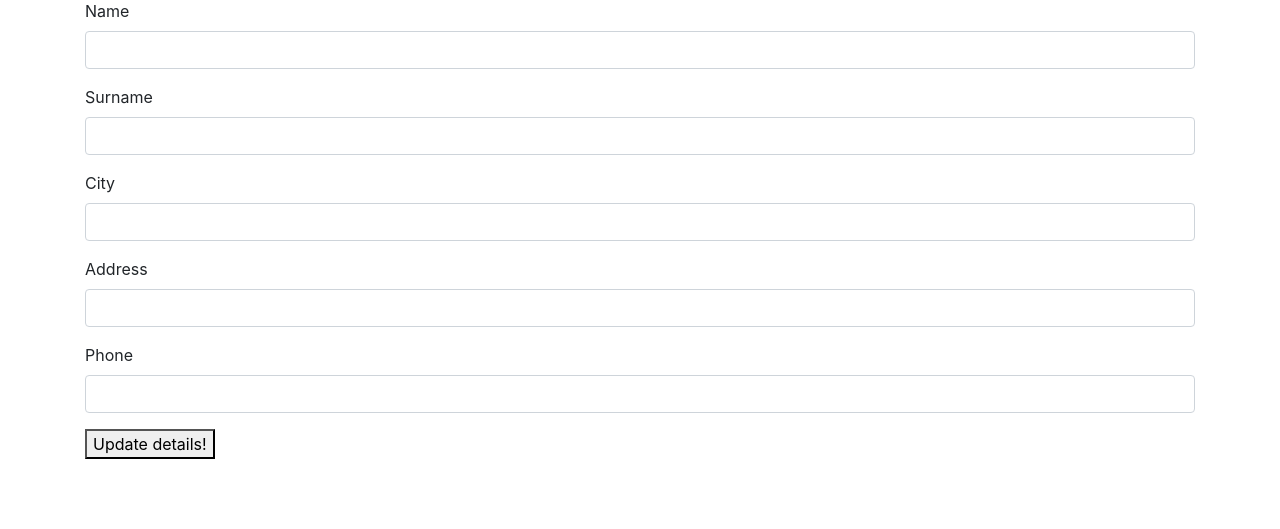
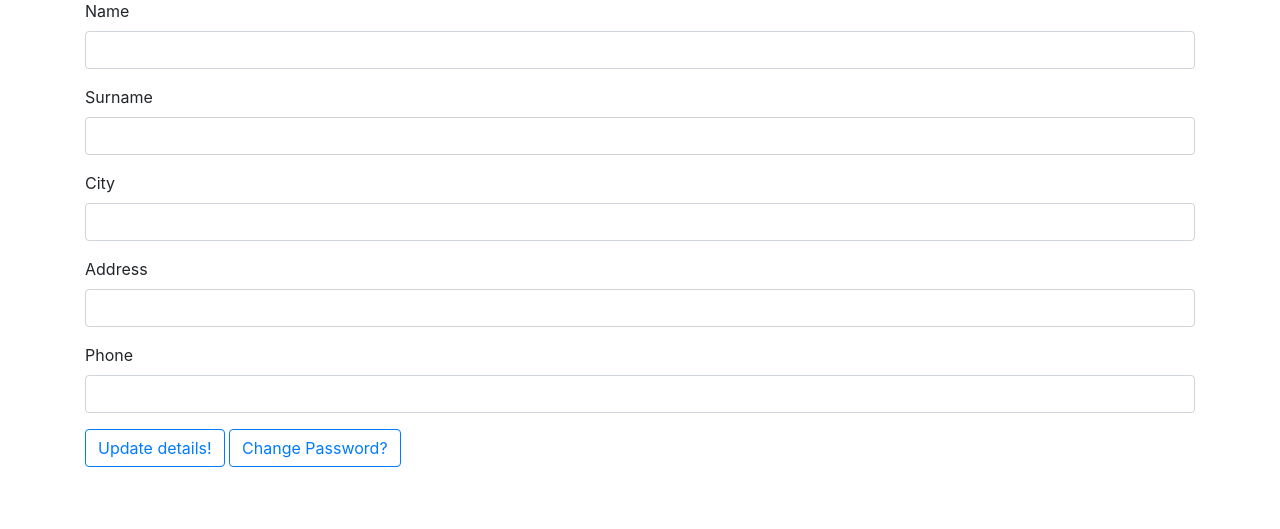
Before and after one commit to LinasApolskis/Projektas, a Symfony app: template templates/web/profile.html.twig in a window 1280 px wide. Shown: the part 57-586 px from the top of the page. Run offline with Twig, Linux system fonts and the light colour scheme; the template is opened without the code that fills it, so the values that code supplies are empty; form fields are guessed from the names that the template uses; some libraries are stand-ins or nearby versions.

Commit message:
Changed layout

```diff
--- a/templates/base.html.twig
+++ b/templates/base.html.twig
@@ -34,9 +34,9 @@
                     {% endif %}
                     {% if is_granted('IS_AUTHENTICATED_REMEMBERED') %}
 
-                    <li class="nav-item">
+                    {#<li class="nav-item">
                         <a class="nav-link" href="{{ path('changepassword') }}">Change Password</a>
-                    </li>
+                    </li>#}
 
                     <li class="nav-item">
                         <a class="nav-link" href="{{ path('profile', { 'id': app.user.id }) }}">My profile</a>
--- a/templates/web/profile.html.twig
+++ b/templates/web/profile.html.twig
@@ -9,6 +9,7 @@
     {{ form_row(form.address) }}
     {{ form_row(form.phone) }}
 
-    <button type="submit">Update details!</button>
+    <button type="submit" class="btn btn-outline-primary">Update details!</button>
+    <a href="{{ path('changepassword') }}" class="btn btn-outline-primary" role="button">Change Password?</a>
     {{ form_end(form) }}
 {% endblock %}
```
Also changed, not shown: 1 other file.
